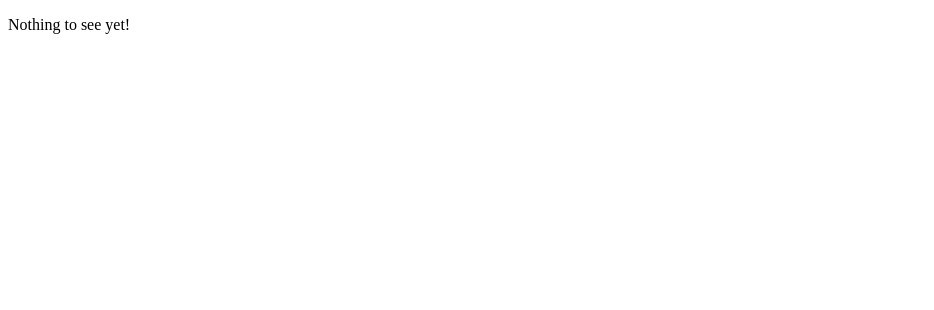
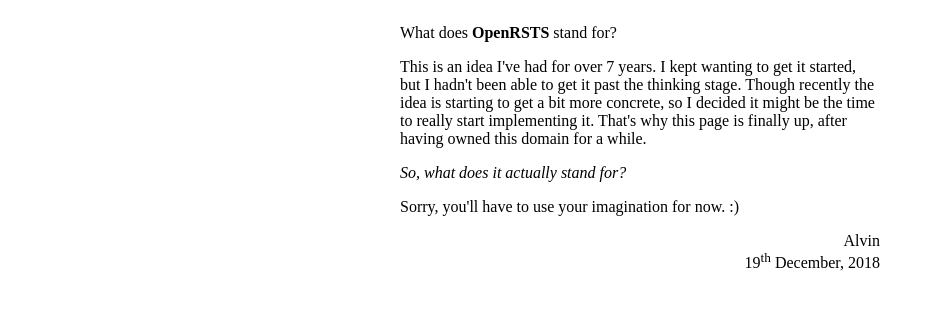
Before and after one commit to OpenRSTS/OpenRSTS.github.io, a plain HTML site: page index.html in a window 1280 px wide. Shown: the whole page, without its empty margins (0-934 px from the left). Drawn offline with Linux system fonts and the light colour scheme.

Commit message:
Update content with an initial message

```diff
--- a/index.html
+++ b/index.html
@@ -2,12 +2,23 @@
 <html lang="en">
 
 <head>
-<meta charset="utf-8">
-<title>OpenRSTS</title>
+  <meta charset="utf-8">
+  <meta name="viewport" content="width=device-width, initial-scale=1">
+  <title>OpenRSTS</title>
+  <style>
+    body {
+      max-width: 30em;
+      margin: 24px auto 24px;
+    }
+  </style>
 </head>
 
 <body>
-<p>Nothing to see yet!</p>
+  <p>What does <strong>OpenRSTS</strong> stand for?</p>
+  <p>This is an idea I've had for over 7 years. I kept wanting to get it started, but I hadn't been able to get it past the thinking stage. Though recently the idea is starting to get a bit more concrete, so I decided it might be the time to really start implementing it. That's why this page is finally up, after having owned this domain for a while.</p>
+  <p><i>So, what does it actually stand for?</i></p>
+  <p>Sorry, you'll have to use your imagination for now. :)</p>
+  <p style="text-align: right;">Alvin<br />19<sup>th</sup> December, 2018</p>
 </body>
 
 </html>
```
